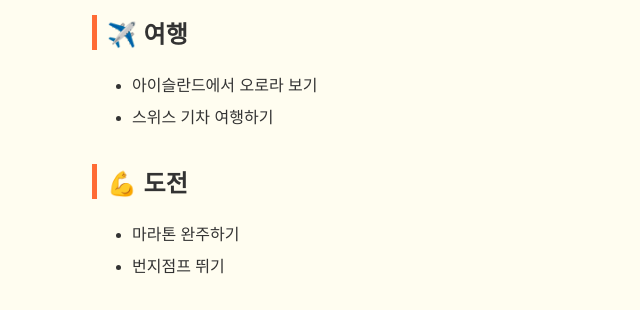
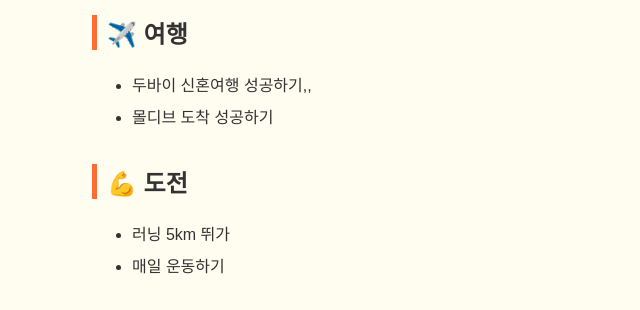
Before and after one commit to seoyoon-k/MyBucketlist, a plain HTML site: page index.html in a window 1280 px wide. Shown: the part 156-466 px from the top of the page, 223-863 px from the left. Drawn offline with Linux system fonts and the light colour scheme.

Commit message:
나만의 버킷리스트 항목 추가

```diff
--- a/index.html
+++ b/index.html
@@ -32,14 +32,14 @@
 
     <h2>✈️ 여행</h2>
     <ul>
-      <li>아이슬란드에서 오로라 보기</li>
-      <li>스위스 기차 여행하기</li>
+      <li>두바이 신혼여행 성공하기,,</li>
+      <li>몰디브 도착 성공하기</li>
     </ul>
 
     <h2>💪 도전</h2>
     <ul>
-      <li>마라톤 완주하기</li>
-      <li>번지점프 뛰기</li>
+      <li>러닝 5km 뛰가</li>
+      <li>매일 운동하기</li>
     </ul>
 
     <h2>💻 개발자 목표</h2>
```
